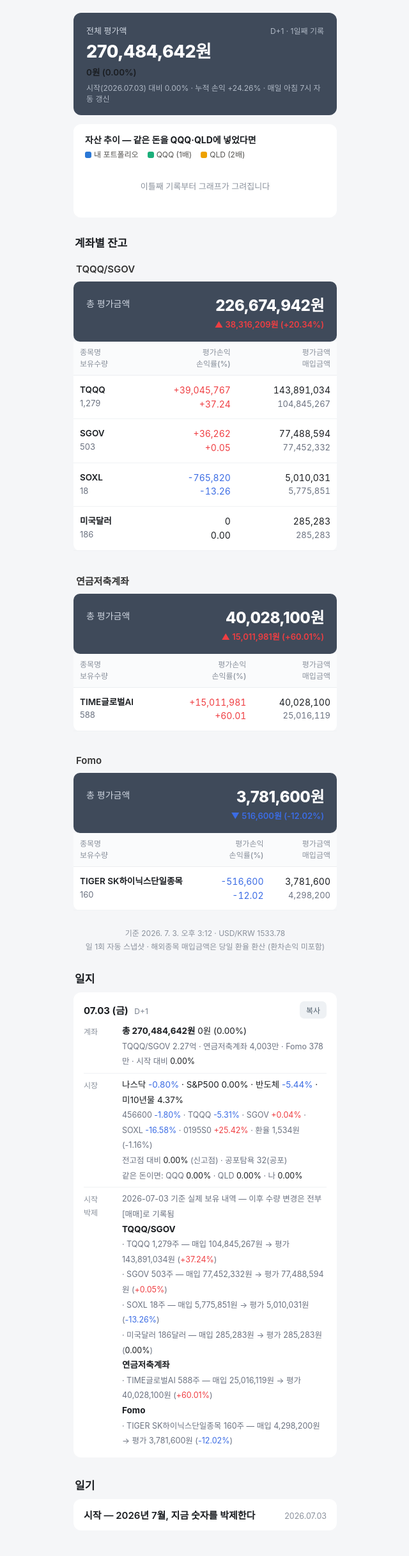
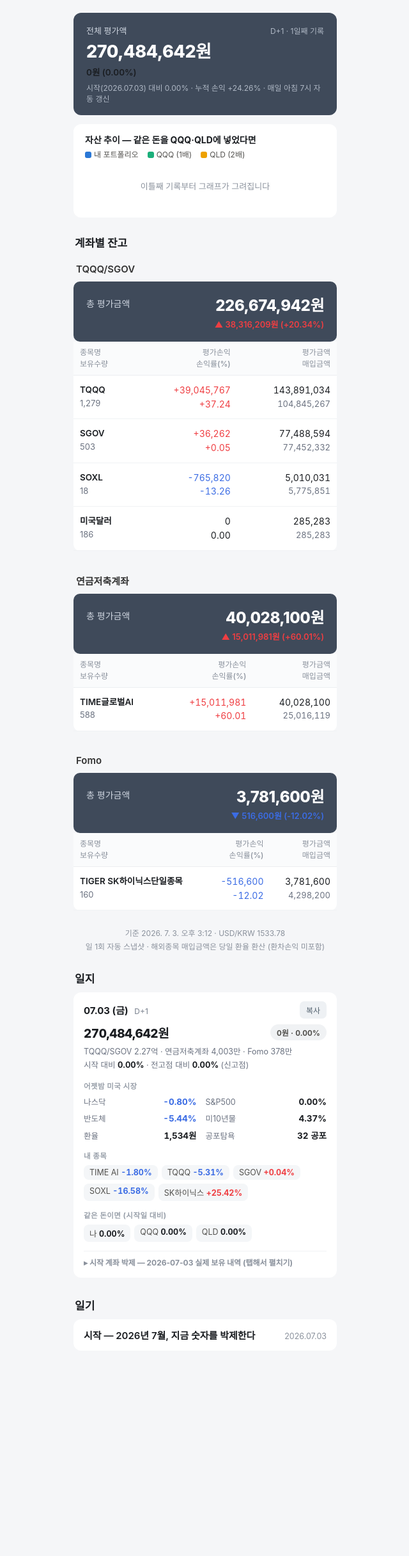
Before and after one commit to yoonwu/invest-log, a Jekyll site: the page built from index.html, in a window 1280 px wide. Shown: the whole page at 64% size, without its empty margins (319-959 px from the left). Built offline with Jekyll 4.4.1, drawn with Linux system fonts in a browser that asks for light colours; after the commit the page ends 2151 px from its top, so only the background shows below that.

Commit message:
일지 카드 가독성 개편: 큰 숫자+배지, 시세판 그리드, 종목 칩, 박제 접기
- 총액은 큰 숫자, 전일비는 색 배지(pill)로 첫눈에 들어오게
- 시장 지표를 점 나열 → 라벨/숫자 2열 그리드로
- 보유종목 등락을 칩 UI로, 코드 대신 이름 표시 (TIME AI, SK하이닉스)
- 시작 박제는 기본 접힘(details) + 펼치면 컴팩트 표

Co-Authored-By: Claude Fable 5 <noreply@anthropic.com>
Claude-Session: https://claude.ai/code/session_01YQmWVq7bXaFTgzBNyEifEq

```diff
--- a/_layouts/default.html
+++ b/_layouts/default.html
@@ -110,6 +110,36 @@
   .acct-link { display: block; text-align: center; background: #fff; border-radius: 12px;
                padding: 13px; font-size: 14px; font-weight: 600; color: #1a1d21;
                text-decoration: none; margin-bottom: 4px; }
+
+  /* 일지 카드 v2 — 훑어보기용 */
+  .entry-total { display: flex; justify-content: space-between; align-items: center; gap: 8px; }
+  .entry-total .tot { font-size: 19px; font-weight: 800; letter-spacing: -0.4px; font-variant-numeric: tabular-nums; }
+  .pill { flex: none; font-size: 12px; font-weight: 700; border-radius: 999px; padding: 4px 10px; font-variant-numeric: tabular-nums; }
+  .pill.up { background: #fdeaea; color: #dd2b30; }
+  .pill.down { background: #e8effc; color: #2f5fd0; }
+  .pill.flat { background: #f0f2f4; color: #52514e; }
+  .entry-accts { margin-top: 7px; font-size: 12.5px; color: #6b7280; line-height: 1.65; }
+  .sec-label { font-size: 11.5px; color: #99a0aa; margin: 14px 0 7px; font-weight: 700; letter-spacing: 0.04em; }
+  .mgrid { display: grid; grid-template-columns: auto 1fr auto 1fr; column-gap: 14px; row-gap: 7px;
+           font-size: 13.5px; align-items: baseline; }
+  .mgrid span { color: #6b7280; font-size: 12.5px; }
+  .mgrid b { text-align: right; font-weight: 650; font-variant-numeric: tabular-nums; white-space: nowrap; }
+  .chips { display: flex; flex-wrap: wrap; gap: 6px; }
+  .chip { background: #f4f6f8; border-radius: 8px; padding: 4px 9px; font-size: 12.5px; color: #52514e; white-space: nowrap; }
+  .chip b { font-weight: 700; font-variant-numeric: tabular-nums; }
+  .trade-box { background: #fff5e0; border-radius: 8px; padding: 9px 11px; font-size: 13.5px; font-weight: 700; }
+  .brief-p { font-size: 13.5px; line-height: 1.75; color: #333; margin: 0; }
+  details.pin { margin-top: 14px; }
+  details.pin summary { cursor: pointer; font-size: 12px; color: #8a919c; font-weight: 700;
+                        list-style: none; padding: 8px 0 2px; border-top: 1px solid #f0f2f4; }
+  details.pin summary::before { content: "▸ "; }
+  details.pin[open] summary::before { content: "▾ "; }
+  .pin-table { width: 100%; border-collapse: collapse; margin-top: 4px; background: transparent; }
+  .pin-table td { padding: 4px 0; border-bottom: none; font-size: 12.5px; color: #52514e; }
+  .pin-table td:last-child, .pin-table td:nth-child(3) { text-align: right; font-variant-numeric: tabular-nums; }
+  .pin-table .grp td { padding-top: 8px; font-weight: 700; color: #1a1d21; text-align: left; }
+  .pin-table td.up { color: #ef3e42; }
+  .pin-table td.down { color: #3b6ce4; }
 </style>
 </head>
 <body>
--- a/index.html
+++ b/index.html
@@ -108,45 +108,65 @@ window.SITE_URL = "{{ site.url }}{{ site.baseurl }}/";
     return L.join("\n");
   }
 
+  const TNAME = { "456600": "TIME AI", "0195S0": "SK하이닉스" };
+  const gcell = (label, v, colored) =>
+    `<span>${label}</span><b class="${colored ? cls(parseFloat(v)) : "flat"}">${v}</b>`;
+
   function entryHtml(e, i) {
     const md = e.market;
-    const hc = Object.entries(e.holdingsChg).map(([t, v]) =>
-      `${t} <span class="${cls(v)}">${sign(v)}</span>`).join(" · ");
     const memo = window.MEMOS[e.date];
+    const chips = Object.entries(e.holdingsChg).map(([t, v]) =>
+      `<span class="chip">${TNAME[t] || t} <b class="${cls(v)}">${sign(v)}</b></span>`).join("");
     return `<article class="entry">
       <div class="entry-head">
         <div class="entry-date">${e.date.slice(5).replace("-", ".")} (${dow(e.date)})
           <span class="dplus">D+${dplus(e.date)}</span></div>
         <button class="copy-btn" data-i="${i}">복사</button>
       </div>
-      <div class="row2"><div class="tag">계좌</div><div class="body">
-        <b>총 ${won(e.totalKrw)}</b> <span class="${cls(e.dayChg)}">${signWon(e.dayChg)} (${sign(e.dayChgPct)})</span><br>
-        <span class="sub">${e.accounts.map(a => `${a.name} ${eok(a.totalKrw)}`).join(" · ")}
-        · 시작 대비 <span class="${cls(e.sinceStart)}">${sign(e.sinceStart)}</span></span>
-      </div></div>
-      <div class="row2"><div class="tag">시장</div><div class="body">
-        나스닥 <span class="${cls(md.nasdaq.chgPct)}">${sign(md.nasdaq.chgPct)}</span> ·
-        S&amp;P500 <span class="${cls(md.sp500.chgPct)}">${sign(md.sp500.chgPct)}</span> ·
-        반도체 <span class="${cls(md.sox.chgPct)}">${sign(md.sox.chgPct)}</span> ·
-        미10년물 ${md.us10y}%<br>
-        <span class="sub">${hc} · 환율 ${comma(e.usdkrw.price)}원(${sign(e.usdkrw.chgPct)})</span><br>
-        <span class="sub">전고점 대비 <span class="${cls(e.dd)}">${e.dd.toFixed(2)}%</span>${e.underwater > 0 ? ` (언더워터 ${e.underwater}일)` : " (신고점)"}${md.fearGreed ? ` · 공포탐욕 ${md.fearGreed.score}(${fgKo(md.fearGreed.rating)})` : ""}</span><br>
-        <span class="sub">같은 돈이면: QQQ <span class="${cls(e.bqqq)}">${sign(e.bqqq)}</span> ·
-        QLD <span class="${cls(e.bqld)}">${sign(e.bqld)}</span> ·
-        나 <span class="${cls(e.sinceStart)}">${sign(e.sinceStart)}</span></span>
-      </div></div>
-      ${e.date === START && startData ? `<div class="row2"><div class="tag">시작<br>박제</div><div class="body">
-        <span class="sub">${startData.generatedAt.slice(0, 10)} 기준 실제 보유 내역 — 이후 수량 변경은 전부 [매매]로 기록됨</span><br>
-        ${startData.accounts.map(a => `<b>${a.name}</b><br>` + a.holdings.map(h =>
-          `<span class="sub">· ${h.name || (h.ticker === "USD_CASH" ? "미국달러" : h.ticker)} ${comma(h.qty)}${h.ticker === "USD_CASH" ? "달러" : "주"}
-           — 매입 ${h.costKrw != null ? won(h.costKrw) : "-"} → 평가 ${won(h.valueKrw)}
-           ${h.plPct != null ? `(<span class="${cls(h.plPct)}">${sign(h.plPct)}</span>)` : ""}</span>`
-        ).join("<br>")).join("<br>")}
-      </div></div>` : ""}
-      ${e.briefing ? `<div class="row2"><div class="tag">브리핑</div><div class="body brief">${e.briefing.text}</div></div>` : ""}
-      ${e.trades?.length ? `<div class="row2"><div class="tag">매매</div><div class="body"><b>${e.trades.map(t =>
-        `${t.name || t.ticker} ${t.delta > 0 ? "+" : ""}${t.delta}주`).join(", ")}</b></div></div>` : ""}
-      ${memo ? `<div class="row2"><div class="tag">메모</div><div class="body"><div class="memo">${memo}</div></div></div>` : ""}
+      <div class="entry-total">
+        <span class="tot">${won(e.totalKrw)}</span>
+        <span class="pill ${cls(e.dayChg)}">${signWon(e.dayChg)} · ${sign(e.dayChgPct)}</span>
+      </div>
+      <div class="entry-accts">${e.accounts.map(a => `${a.name} ${eok(a.totalKrw)}`).join(" · ")}<br>
+        시작 대비 <b class="${cls(e.sinceStart)}">${sign(e.sinceStart)}</b> ·
+        전고점 대비 <b class="${cls(e.dd)}">${e.dd.toFixed(2)}%</b>${e.underwater > 0 ? ` (언더워터 ${e.underwater}일)` : " (신고점)"}</div>
+
+      <div class="sec-label">어젯밤 미국 시장</div>
+      <div class="mgrid">
+        ${gcell("나스닥", sign(md.nasdaq.chgPct), 1)}
+        ${gcell("S&P500", sign(md.sp500.chgPct), 1)}
+        ${gcell("반도체", sign(md.sox.chgPct), 1)}
+        ${gcell("미10년물", md.us10y + "%")}
+        ${gcell("환율", comma(e.usdkrw.price) + "원")}
+        ${md.fearGreed ? gcell("공포탐욕", `${md.fearGreed.score} ${fgKo(md.fearGreed.rating)}`) : "<span></span><b></b>"}
+      </div>
+
+      <div class="sec-label">내 종목</div>
+      <div class="chips">${chips}</div>
+
+      <div class="sec-label">같은 돈이면 (시작일 대비)</div>
+      <div class="chips">
+        <span class="chip">나 <b class="${cls(e.sinceStart)}">${sign(e.sinceStart)}</b></span>
+        <span class="chip">QQQ <b class="${cls(e.bqqq)}">${sign(e.bqqq)}</b></span>
+        <span class="chip">QLD <b class="${cls(e.bqld)}">${sign(e.bqld)}</b></span>
+      </div>
+
+      ${e.briefing ? `<div class="sec-label">브리핑</div><p class="brief-p">${e.briefing.text}</p>` : ""}
+      ${e.trades?.length ? `<div class="sec-label">매매</div><div class="trade-box">${e.trades.map(t =>
+        `${t.name || t.ticker} ${t.delta > 0 ? "+" : ""}${t.delta}주`).join(", ")}</div>` : ""}
+      ${memo ? `<div class="sec-label">메모</div><div class="memo">${memo}</div>` : ""}
+      ${e.date === START && startData ? `<details class="pin">
+        <summary>시작 계좌 박제 — ${startData.generatedAt.slice(0, 10)} 실제 보유 내역 (탭해서 펼치기)</summary>
+        <table class="pin-table">${startData.accounts.map(a =>
+          `<tr class="grp"><td colspan="4">${a.name}</td></tr>` + a.holdings.map(h => `<tr>
+            <td>${h.name || (h.ticker === "USD_CASH" ? "미국달러" : h.ticker)}</td>
+            <td>${comma(h.qty)}${h.ticker === "USD_CASH" ? "$" : "주"}</td>
+            <td>${eok(h.valueKrw)}</td>
+            <td class="${cls(h.plPct ?? 0)}">${h.plPct != null ? sign(h.plPct) : "-"}</td>
+          </tr>`).join("")).join("")}
+        </table>
+        <div class="sub" style="font-size:11.5px;color:#99a0aa;margin-top:6px">이후 수량 변경은 전부 [매매]로 기록됩니다 · 종목별 매입금액은 위 계좌별 잔고 표 참고</div>
+      </details>` : ""}
     </article>`;
   }
 
```
